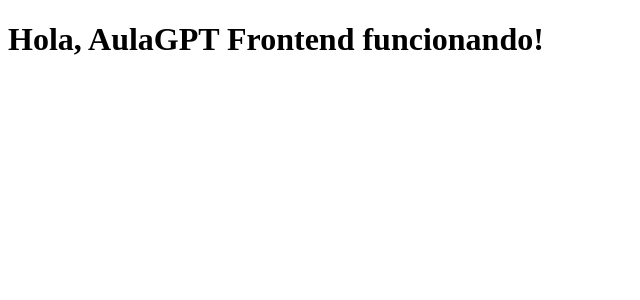
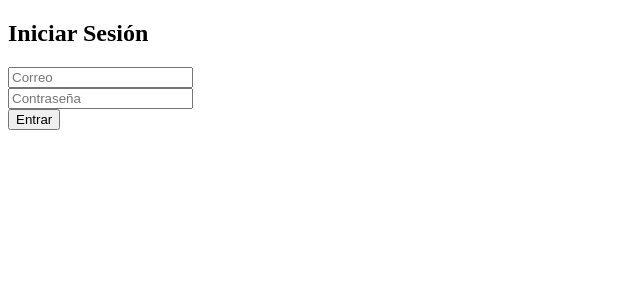
Before and after one commit to hugoagreda1902/AulaGPT, a React (Create React App) app in the folder aulagpt-frontend/: page / in a window 1280 px wide. Shown: the top 300 px of the page, without its empty margins (0-640 px from the left). Built offline with nearby package versions, Linux system fonts and the light colour scheme.

Commit message:
Agrego public/index.html para el deploy

```diff
--- a/aulagpt-frontend/src/App.js
+++ b/aulagpt-frontend/src/App.js
@@ -1,10 +1,17 @@
-// src/App.js
-import React from 'react';
+import React, { useState } from "react";
+import Login from "./components/Login";
+import Home from "./components/Home";
 
 function App() {
+  const [loggedIn, setLoggedIn] = useState(false);
+
   return (
-    <div>
-      <h1>Hola, AulaGPT Frontend funcionando!</h1>
+    <div className="App">
+      {loggedIn ? (
+        <Home onLogout={() => setLoggedIn(false)} />
+      ) : (
+        <Login onLogin={() => setLoggedIn(true)} />
+      )}
     </div>
   );
 }
--- a/aulagpt-frontend/src/components/Home.js
+++ b/aulagpt-frontend/src/components/Home.js
@@ -0,0 +1,11 @@
+import React from "react";
+
+function Home() {
+  return (
+    <div>
+      <h2>Bienvenido a AulaGPT</h2>
+    </div>
+  );
+}
+
+export default Home;
--- a/aulagpt-frontend/src/components/Login.js
+++ b/aulagpt-frontend/src/components/Login.js
@@ -0,0 +1,45 @@
+import React, { useState } from "react";
+import { signInWithEmailAndPassword } from "firebase/auth";
+import { auth } from "../firebase";
+
+function Login({ onLogin }) {
+  const [email, setEmail] = useState("");
+  const [password, setPassword] = useState("");
+  const [error, setError] = useState("");
+
+  const handleSubmit = async (e) => {
+    e.preventDefault();
+    try {
+      await signInWithEmailAndPassword(auth, email, password);
+      onLogin(); // Cambia a Home
+    } catch (err) {
+      setError("Correo o contraseña incorrectos.");
+    }
+  };
+
+  return (
+    <div>
+      <h2>Iniciar Sesión</h2>
+      {error && <p style={{ color: "red" }}>{error}</p>}
+      <form onSubmit={handleSubmit}>
+        <input
+          type="email"
+          placeholder="Correo"
+          value={email}
+          onChange={(e) => setEmail(e.target.value)}
+          required
+        /><br />
+        <input
+          type="password"
+          placeholder="Contraseña"
+          value={password}
+          onChange={(e) => setPassword(e.target.value)}
+          required
+        /><br />
+        <button type="submit">Entrar</button>
+      </form>
+    </div>
+  );
+}
+
+export default Login;
--- a/aulagpt-frontend/src/firebase.js
+++ b/aulagpt-frontend/src/firebase.js
@@ -0,0 +1,18 @@
+// src/firebase.js
+import { initializeApp } from "firebase/app";
+import { getAuth } from "firebase/auth";
+
+const firebaseConfig = {
+  apiKey: "AIzaSyATJSL069zmqyzeNQrhNUHa4g1MWSVNNEw",
+  authDomain: "aulagpt202.firebaseapp.com",
+  projectId: "aulagpt202",
+  storageBucket: "aulagpt202.firebasestorage.app",
+  messagingSenderId: "432687553619",
+  appId: "1:432687553619:web:526dd856755edbaa047aa6",
+  measurementId: "G-1E1NEQJT9C"
+};
+
+const app = initializeApp(firebaseConfig);
+const auth = getAuth(app);
+
+export { auth };
```
